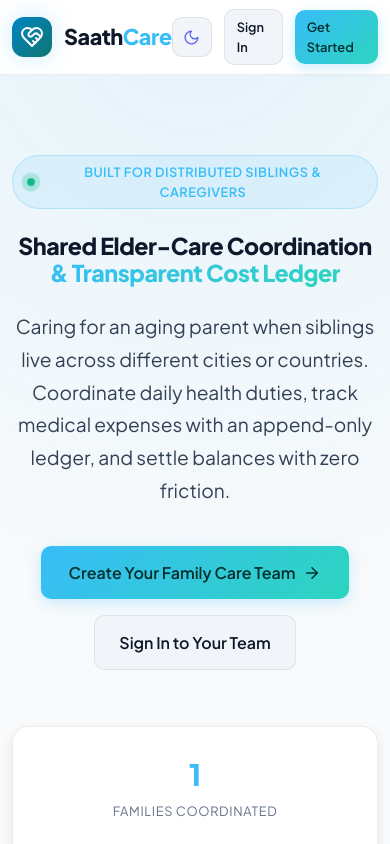
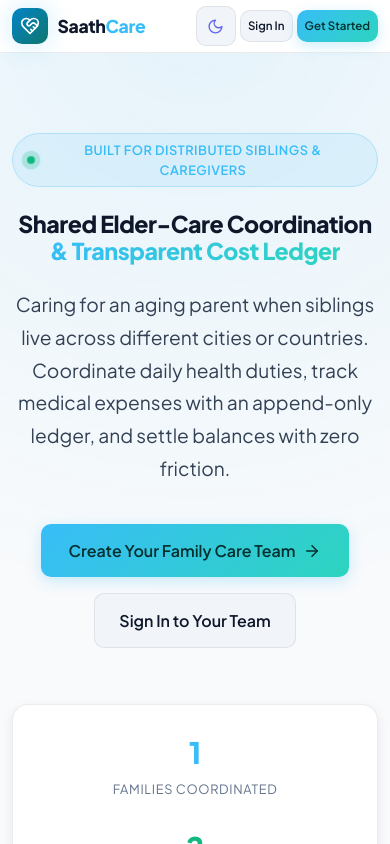
Before and after one commit to saurabhg4356/saathcare, a React (Vite) app in the folder client/: page / in a window 390 px wide. Shown: the top 844 px of the page. Built offline with nearby package versions, Linux system fonts and the light colour scheme; no server answers.

Commit message:
fix(all): resolve mobile navbar, email verification, tour guide, notification drawer, and modal layout

```diff
--- a/client/src/components/common/NotificationDrawer.jsx
+++ b/client/src/components/common/NotificationDrawer.jsx
@@ -160,20 +160,7 @@
       </button>
 
       {isOpen && (
-        <div style={{
-          position: 'absolute',
-          top: 'calc(100% + 8px)',
-          right: 0,
-          width: '340px',
-          maxWidth: '90vw',
-          background: 'var(--bg-secondary)',
-          border: '1px solid var(--border-hover)',
-          borderRadius: 'var(--radius-lg)',
-          boxShadow: 'var(--shadow-lg)',
-          zIndex: 100,
-          overflow: 'hidden',
-          animation: 'fadeIn 150ms ease-out'
-        }}>
+        <div className="notification-popover">
           {/* Header */}
           <div style={{
             padding: '0.85rem 1rem',
--- a/client/src/components/layout/Navbar.jsx
+++ b/client/src/components/layout/Navbar.jsx
@@ -40,7 +40,7 @@
 
   const handleLogout = async () => {
     await logout();
-    navigate('/login');
+    navigate('/');
   };
 
   const renderDropdownMenu = (isMobile = false) => (
--- a/client/src/components/modals/AddExpenseModal.jsx
+++ b/client/src/components/modals/AddExpenseModal.jsx
@@ -182,7 +182,7 @@
           </div>
         )}
 
-        <div style={{ display: 'grid', gridTemplateColumns: '1fr 1fr', gap: '1rem' }}>
+        <div className="form-row-2col">
           <div className="form-group">
             <label className="form-label">Total Amount (₹) *</label>
             <input
--- a/client/src/context/AuthContext.jsx
+++ b/client/src/context/AuthContext.jsx
@@ -54,8 +54,13 @@
     try {
       await authService.logout();
     } finally {
+      sessionStorage.removeItem('saathcare_tour_shown');
       setUser(null);
     }
+  };
+
+  const markOnboardingComplete = () => {
+    setUser(prev => prev ? { ...prev, hasSeenOnboarding: true } : prev);
   };
 
   return (
@@ -67,6 +72,7 @@
         login,
         register,
         logout,
+        markOnboardingComplete,
         refreshUser: initAuth
       }}
     >
--- a/client/src/index.css
+++ b/client/src/index.css
@@ -458,6 +458,54 @@
   gap: 1rem;
 }
 
+.landing-header {
+  position: sticky;
+  top: 0;
+  z-index: 100;
+  background: var(--bg-secondary);
+  border-bottom: 1px solid var(--border-subtle);
+  backdrop-filter: blur(16px);
+  -webkit-backdrop-filter: blur(16px);
+  width: 100%;
+}
+
+.landing-navbar-container {
+  display: flex;
+  align-items: center;
+  justify-content: space-between;
+  height: 68px;
+  width: 100%;
+}
+
+.landing-nav-actions {
+  display: flex;
+  align-items: center;
+  gap: 0.75rem;
+  flex-shrink: 0;
+  flex-wrap: nowrap;
+}
+
+.notification-popover {
+  position: absolute;
+  top: calc(100% + 8px);
+  right: 0;
+  width: 340px;
+  max-width: 90vw;
+  background: var(--bg-secondary);
+  border: 1px solid var(--border-hover);
+  border-radius: var(--radius-lg);
+  box-shadow: var(--shadow-lg);
+  z-index: 150;
+  overflow: hidden;
+  animation: fadeIn 150ms ease-out;
+}
+
+.form-row-2col {
+  display: grid;
+  grid-template-columns: 1fr 1fr;
+  gap: 1rem;
+}
+
 .navbar-brand-sub {
   display: block;
   font-size: 0.65rem;
@@ -600,8 +648,48 @@
     padding: 1.25rem 0 5.5rem 0 !important;
   }
 
+  .landing-navbar-container {
+    height: 56px !important;
+  }
+
   .landing-nav-links {
     display: none !important;
+  }
+}
+
+@media (max-width: 640px) {
+  .notification-popover {
+    position: fixed !important;
+    top: 58px !important;
+    left: 0.5rem !important;
+    right: 0.5rem !important;
+    width: auto !important;
+    max-width: calc(100vw - 1rem) !important;
+    max-height: 80vh !important;
+    z-index: 1000 !important;
+  }
+
+  .landing-nav-actions {
+    gap: 0.35rem !important;
+  }
+
+  .landing-signin-btn {
+    padding: 0.35rem 0.55rem !important;
+    font-size: 0.75rem !important;
+    min-height: 34px !important;
+  }
+
+  .landing-cta-btn {
+    padding: 0.35rem 0.65rem !important;
+    font-size: 0.75rem !important;
+    min-height: 34px !important;
+  }
+}
+
+@media (max-width: 520px) {
+  .form-row-2col {
+    grid-template-columns: 1fr !important;
+    gap: 0.75rem !important;
   }
 }
 
@@ -612,6 +700,30 @@
 
   .card {
     padding: 0.95rem;
+  }
+
+  .landing-navbar-container {
+    height: 52px !important;
+  }
+
+  .landing-brand-text {
+    font-size: 1.1rem !important;
+  }
+
+  .landing-nav-actions {
+    gap: 0.25rem !important;
+  }
+
+  .landing-signin-btn {
+    padding: 0.3rem 0.45rem !important;
+    font-size: 0.72rem !important;
+    min-height: 32px !important;
+  }
+
+  .landing-cta-btn {
+    padding: 0.3rem 0.5rem !important;
+    font-size: 0.72rem !important;
+    min-height: 32px !important;
   }
 
   .navbar-container {
--- a/client/src/pages/DashboardPage.jsx
+++ b/client/src/pages/DashboardPage.jsx
@@ -31,7 +31,7 @@
 
 export function DashboardPage() {
   const { activeGroup, refreshGroups } = useFamily();
-  const { user } = useAuth();
+  const { user, markOnboardingComplete } = useAuth();
   const { subscribe } = useSocket();
 
   const [tasks, setTasks] = useState([]);
@@ -46,10 +46,20 @@
   const [isOnboardingOpen, setIsOnboardingOpen] = useState(false);
 
   useEffect(() => {
-    if (user && user.hasSeenOnboarding === false) {
+    const sessionSeen = sessionStorage.getItem('saathcare_tour_shown');
+    if (user && user.hasSeenOnboarding === false && !sessionSeen) {
       setIsOnboardingOpen(true);
+      sessionStorage.setItem('saathcare_tour_shown', 'true');
     }
   }, [user]);
+
+  const handleCloseOnboarding = () => {
+    setIsOnboardingOpen(false);
+    sessionStorage.setItem('saathcare_tour_shown', 'true');
+    if (user?.hasSeenOnboarding === false) {
+      markOnboardingComplete?.();
+    }
+  };
 
   const loadDashboardData = useCallback(async () => {
     if (!activeGroup?._id) return;
@@ -412,8 +422,8 @@
 
       <OnboardingTour
         isOpen={isOnboardingOpen}
-        onClose={() => setIsOnboardingOpen(false)}
-        onComplete={() => setIsOnboardingOpen(false)}
+        onClose={handleCloseOnboarding}
+        onComplete={handleCloseOnboarding}
       />
     </div>
   );
--- a/client/src/pages/LandingPage.jsx
+++ b/client/src/pages/LandingPage.jsx
@@ -46,34 +46,28 @@
   return (
     <div style={{ minHeight: '100vh', display: 'flex', flexDirection: 'column' }}>
       {/* Top Navigation */}
-      <header style={{
-        borderBottom: '1px solid var(--border-subtle)',
-        background: 'var(--bg-secondary)',
-        backdropFilter: 'blur(12px)',
-        position: 'sticky',
-        top: 0,
-        zIndex: 40
-      }}>
-        <div className="app-container" style={{ display: 'flex', alignItems: 'center', justifyContent: 'space-between', height: '74px' }}>
-          <div style={{ display: 'flex', alignItems: 'center', gap: '0.75rem' }}>
+      <header className="landing-header">
+        <div className="app-container landing-navbar-container">
+          <Link to="/" style={{ display: 'flex', alignItems: 'center', gap: '0.6rem', textDecoration: 'none', flexShrink: 0 }}>
             <div style={{
-              width: '40px',
-              height: '40px',
-              borderRadius: '12px',
+              width: '36px',
+              height: '36px',
+              borderRadius: '10px',
               background: 'var(--grad-brand)',
               display: 'flex',
               alignItems: 'center',
               justifyContent: 'center',
-              boxShadow: 'var(--shadow-glow)'
+              boxShadow: 'var(--shadow-glow)',
+              flexShrink: 0
             }}>
-              <HeartHandshake size={24} color="#ffffff" />
+              <HeartHandshake size={20} color="#ffffff" />
             </div>
-            <span style={{ fontSize: '1.35rem', fontWeight: '800', letterSpacing: '-0.02em', color: 'var(--text-primary)' }}>
+            <span className="landing-brand-text" style={{ fontSize: '1.25rem', fontWeight: '800', letterSpacing: '-0.02em', color: 'var(--text-primary)', whiteSpace: 'nowrap' }}>
               Saath<span style={{ color: 'var(--accent-cyan)' }}>Care</span>
             </span>
-          </div>
+          </Link>
 
-          <nav style={{ display: 'flex', alignItems: 'center', gap: '0.75rem' }}>
+          <nav className="landing-nav-actions">
             <div className="landing-nav-links" style={{ display: 'flex', alignItems: 'center', gap: '1.25rem' }}>
               <a href="#what-we-do" style={{ color: 'var(--text-secondary)', fontSize: '0.9rem', fontWeight: '500', textDecoration: 'none' }}>
                 What We Do
@@ -89,10 +83,10 @@
 
             <ThemeToggle />
 
-            <Link to="/login" className="btn btn-secondary btn-sm" style={{ padding: '0.4rem 0.75rem', fontSize: '0.8rem' }}>
+            <Link to="/login" className="btn btn-secondary btn-sm landing-signin-btn">
               Sign In
             </Link>
-            <Link to="/register" className="btn btn-primary btn-sm" style={{ padding: '0.4rem 0.75rem', fontSize: '0.8rem' }}>
+            <Link to="/register" className="btn btn-primary btn-sm landing-cta-btn">
               Get Started
             </Link>
           </nav>
```
Also changed, not shown: client/src/components/common/OnboardingTour.jsx (+27 -26 lines), client/src/pages/VerifyEmailPage.jsx (+45 -8 lines), 2 other files (tests, documents, lock files or other folders).
